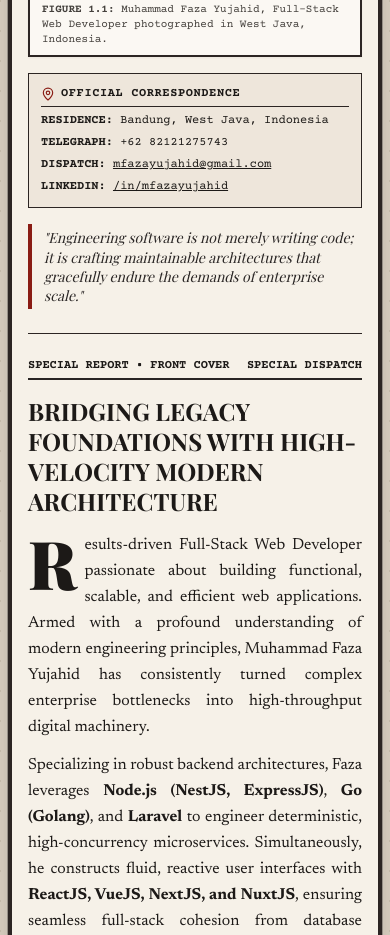
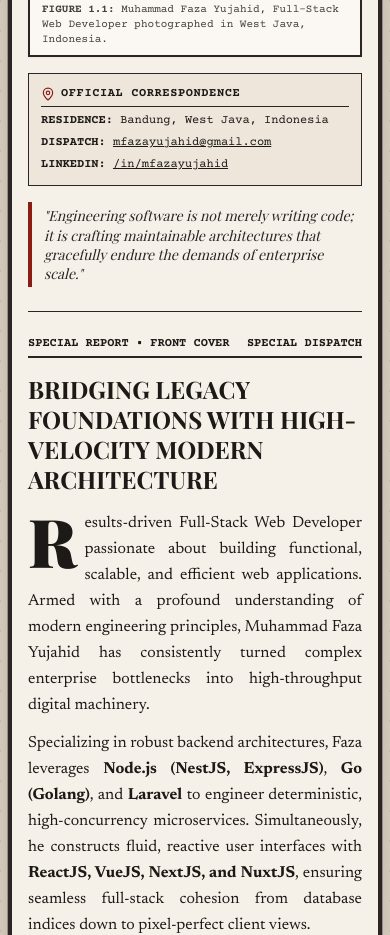
Before and after one commit to mfazayujahid/mfazayujahid.github.io, a plain HTML site: page index.html in a window 390 px wide. Shown: the part 1349-2284 px from the top of the page. Drawn offline with nearby package versions, Linux system fonts and the light colour scheme; a web font is replaced by a local one.

Commit message:
Comment out telegraph contact information remove phone
Comment out the telegraph contact information in index.html.

```diff
--- a/index.html
+++ b/index.html
@@ -524,7 +524,7 @@
                                 <span data-i18n="coordinates_title">OFFICIAL CORRESPONDENCE</span>
                             </div>
                             <p><strong>RESIDENCE:</strong> Bandung, West Java, Indonesia</p>
-                            <p><strong>TELEGRAPH:</strong> +62 82121275743</p>
+                            <!-- <p><strong>TELEGRAPH:</strong> +62 82121275743</p> -->
                             <p><strong>DISPATCH:</strong> <a href="mailto:mfazayujahid@gmail.com"
                                     class="underline hover:text-paper-red">mfazayujahid@gmail.com</a></p>
                             <p><strong>LINKEDIN:</strong> <a href="https://www.linkedin.com/in/mfazayujahid/"
```
